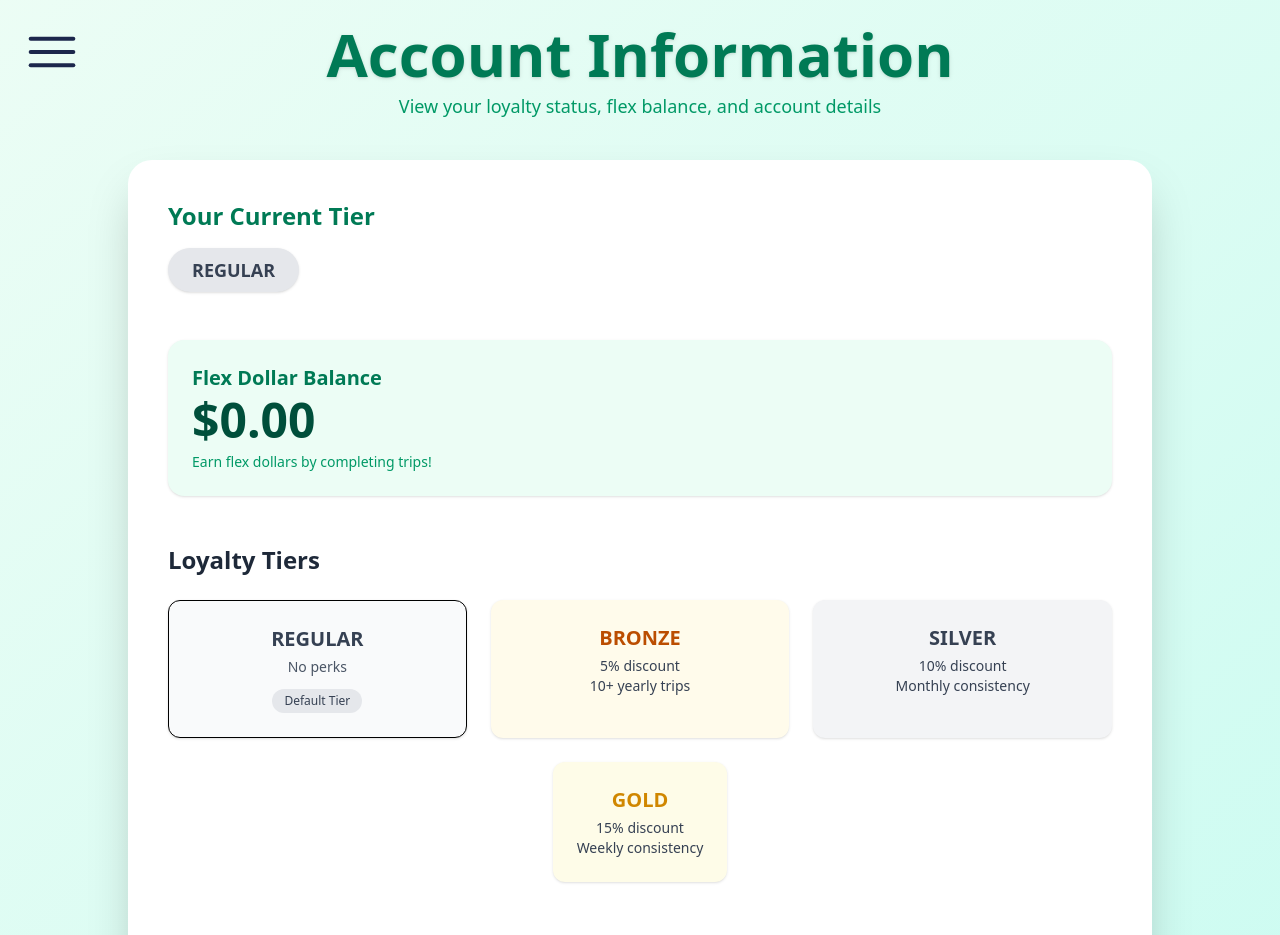
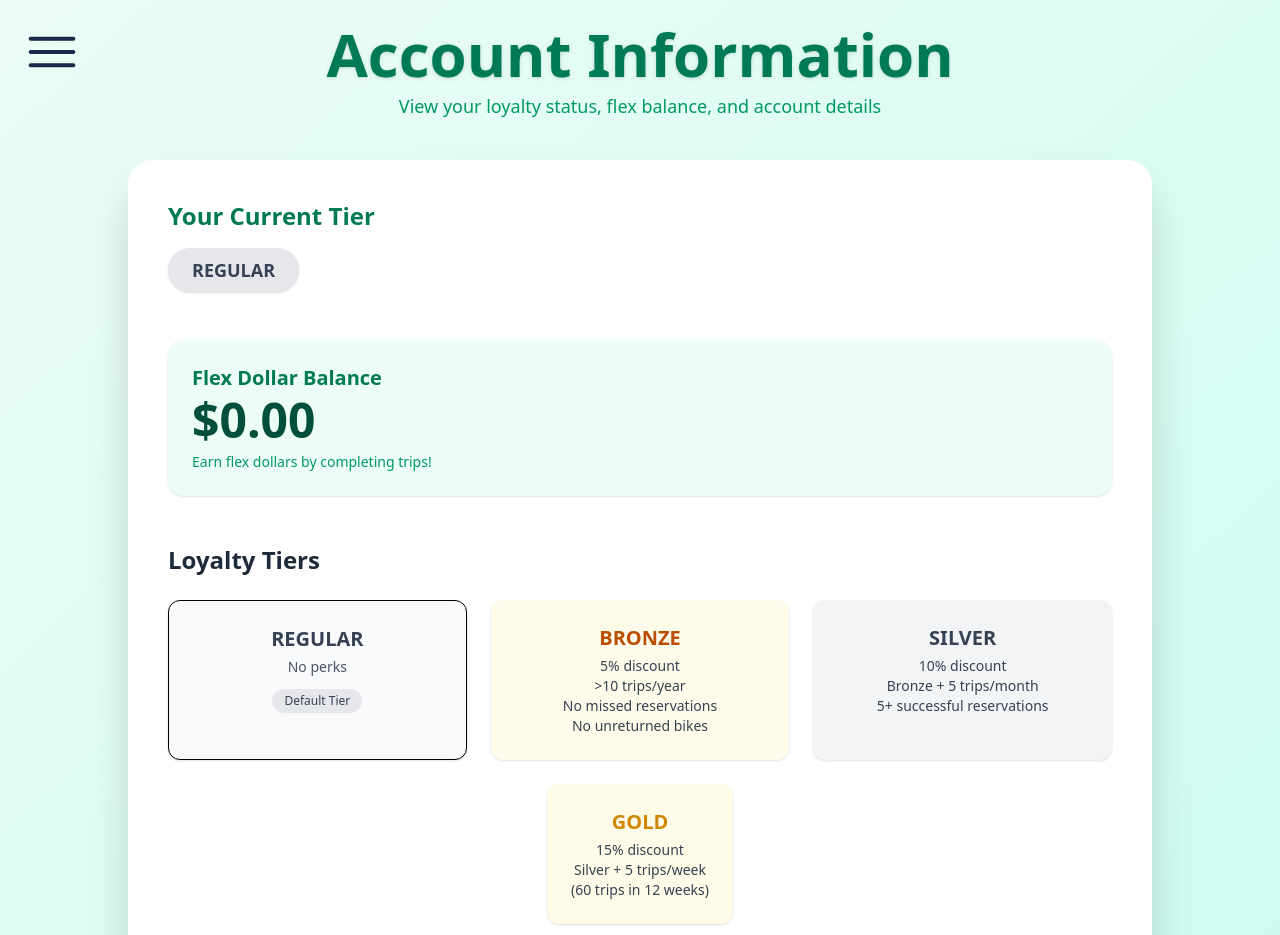
Before and after one commit to HaichuanLi/StealYoBike, a SvelteKit app in the folder StealYoBike/: page /account in a window 1280 px wide. Shown: the top 935 px of the page. Built offline with nearby package versions, Linux system fonts and the light colour scheme; no server answers.

Commit message:
feat: update tier evaluation logic and enhance user requirements display

```diff
--- a/StealYoBike/src/routes/account/+page.svelte
+++ b/StealYoBike/src/routes/account/+page.svelte
@@ -73,11 +73,23 @@
 		if (nextTier === 'BRONZE') {
 			return Math.min((tripsLastYear / 10) * 100, 100);
 		} else if (nextTier === 'SILVER') {
-			return Math.min((tripsLast3Months / 5) * 100, 100);
+			return Math.min((tripsLast3Months / 15) * 100, 100);
 		} else if (nextTier === 'GOLD') {
-			return Math.min((tripsLast12Weeks / 5) * 100, 100);
+			return Math.min((tripsLast12Weeks / 60) * 100, 100);
 		}
 		return 0;
+	});
+
+	// Check if requirement is met but tier hasn't upgraded yet
+	let requirementMet = $derived.by(() => {
+		if (nextTier === 'BRONZE') {
+			return tripsLastYear >= 10;
+		} else if (nextTier === 'SILVER') {
+			return tripsLast3Months >= 15;
+		} else if (nextTier === 'GOLD') {
+			return tripsLast12Weeks >= 60;
+		}
+		return false;
 	});
 
 	// ---------- Dual-role active role switch ----------
@@ -180,7 +192,9 @@
 					>
 						<h4 class="mb-1 text-xl font-bold text-amber-700">BRONZE</h4>
 						<p class="text-sm text-gray-700">5% discount</p>
-						<p class="text-sm text-gray-700">10+ yearly trips</p>
+						<p class="text-sm text-gray-700">&gt;10 trips/year</p>
+						<p class="text-sm text-gray-700">No missed reservations</p>
+						<p class="text-sm text-gray-700">No unreturned bikes</p>
 					</div>
 
 					<!-- Silver -->
@@ -191,7 +205,8 @@
 					>
 						<h4 class="mb-1 text-xl font-bold text-gray-700">SILVER</h4>
 						<p class="text-sm text-gray-700">10% discount</p>
-						<p class="text-sm text-gray-700">Monthly consistency</p>
+						<p class="text-sm text-gray-700">Bronze + 5 trips/month</p>
+						<p class="text-sm text-gray-700">5+ successful reservations</p>
 					</div>
 
 					<!-- Gold -->
@@ -202,7 +217,8 @@
 					>
 						<h4 class="mb-1 text-xl font-bold text-yellow-600">GOLD</h4>
 						<p class="text-sm text-gray-700">15% discount</p>
-						<p class="text-sm text-gray-700">Weekly consistency</p>
+						<p class="text-sm text-gray-700">Silver + 5 trips/week</p>
+						<p class="text-sm text-gray-700">(60 trips in 12 weeks)</p>
 					</div>
 				</div>
 			</section>
@@ -214,6 +230,15 @@
 						Progress Toward {nextTier} Tier
 					</h3>
 
+					{#if requirementMet}
+						<div class="rounded-lg border-2 border-emerald-200 bg-emerald-50 p-6 text-center">
+							<p class="mb-2 text-lg font-bold text-emerald-700">✓ Requirement Met!</p>
+							<p class="text-sm text-emerald-600">
+								You've completed the required trips for {nextTier} tier. Your tier will be updated automatically
+								on your next trip.
+							</p>
+						</div>
+					{:else}
 						<div class="h-4 w-full overflow-hidden rounded-full bg-gray-200 shadow-inner">
 							<div
 								class={`h-full transition-all duration-700 ${
@@ -230,6 +255,7 @@
 						<p class="mt-2 text-center text-sm font-medium text-gray-600">
 							{Math.floor(progress)}% complete
 						</p>
+					{/if}
 				</section>
 			{/if}
 		</div>
```
Also changed, not shown: 1 other file (tests, documents, lock files or other folders). Lines whose indentation alone changed are shown as unchanged.
